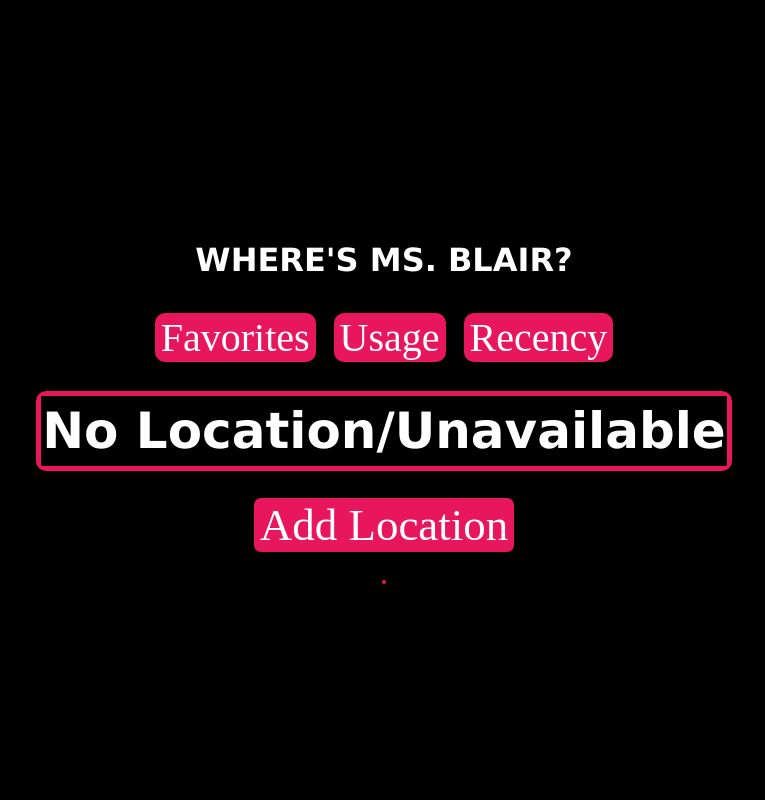
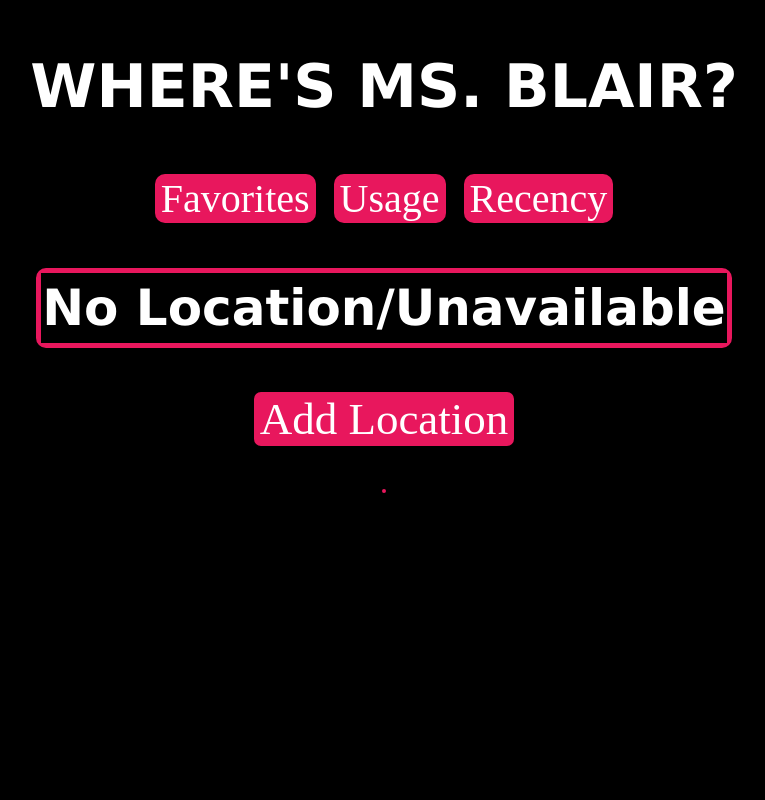
Before and after one commit to talonTech1/talon-tracker, a Flask app: page / in a window 1280 px wide. Shown: the whole page, without its empty margins (256-1021 px from the left). Run offline with Flask 3, Linux system fonts and the light colour scheme; the visitor is signed in with stand-in values (Sample User, id 1); data that the repository does not hold is empty.

Commit message:
Update main.css

```diff
--- a/static/css/main.css
+++ b/static/css/main.css
@@ -1,13 +1,10 @@
 body {
-    display: flex;
-    justify-content: center;
-    align-items: center;
-    flex-direction: column;
-    margin: 0;
-    padding: 0;
-    min-height: 100vh;
+    text-align: center;
+    margin:0
+    font-family: serif;
+    width = auto;
+    font-size: 30px;
 }
-
 button {
     color: white;
     background-color: #000000;
@@ -18,7 +15,6 @@ button {
     border-radius: 10px;
 }
 button.current{
-
     color: white;
     font-weight: bold;
     background-color: #000000;
@@ -35,6 +31,5 @@ td {
 table {
   border-collapse: separate;
   border-radius: 10px;
-  width: device-height;
   border: 2px solid #E8175D;
 }
```
